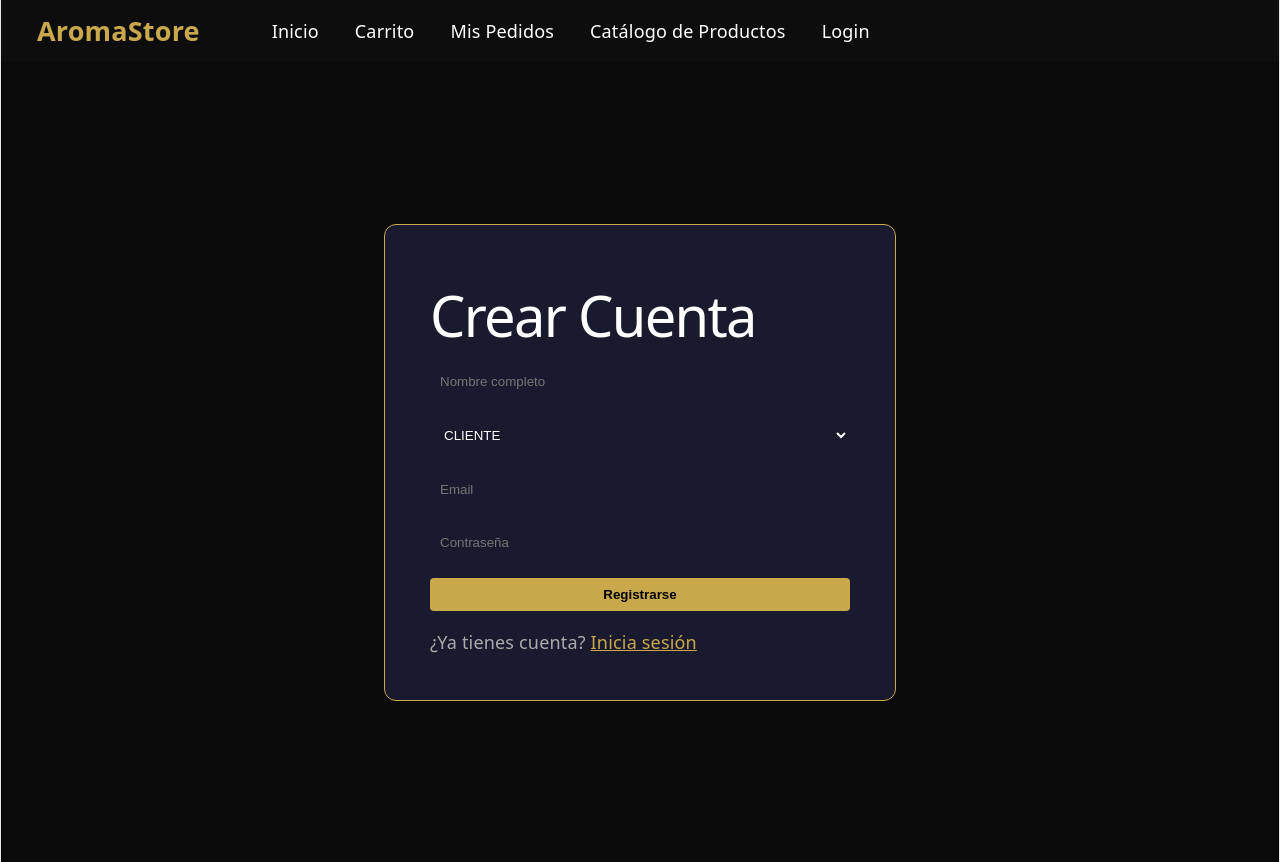
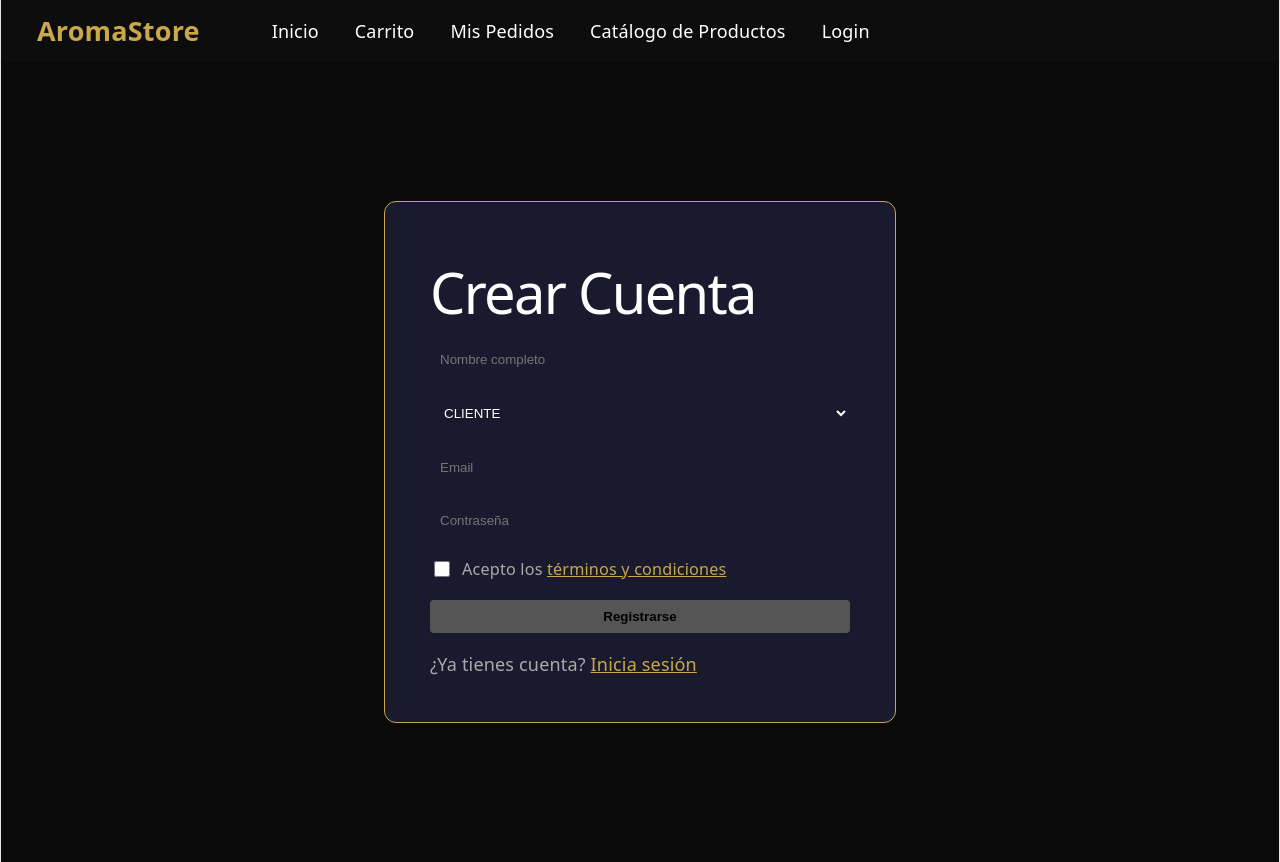
Before and after one commit to Diego-Back-End/aromastore-frontend, a React (Vite) app: page /registro in a window 1280 px wide. Built offline with nearby package versions, Linux system fonts and the light colour scheme.

Commit message:
feat: checkbox términos y condiciones en registro

```diff
--- a/src/pages/Registro.jsx
+++ b/src/pages/Registro.jsx
@@ -7,6 +7,7 @@ function Registro() {
   const [email, setEmail] = useState('')
   const [password, setPassword] = useState('')
   const [rol, setRol] = useState('CLIENTE')
+  const [aceptaTerminos, setAceptaTerminos] = useState(false)
   const navigate = useNavigate()
 
   const handleRegistro = async (e) => {
@@ -74,7 +75,31 @@ function Registro() {
             onChange={e => setPassword(e.target.value)}
             style={{ padding: '0.5rem', borderRadius: '4px', border: '1px solid #1a1a2e', backgroundColor: '#1a1a2e', color: '#ffffff' }}
           />
-          <button onClick={handleRegistro} style={{ padding: '0.5rem', borderRadius: '4px', backgroundColor: '#c9a84c', color: '#000000', fontWeight: 'bold', border: 'none', cursor: 'pointer' }}>
+          <div style={{ display: 'flex', alignItems: 'center', gap: '0.5rem' }}>
+            <input
+              type="checkbox"
+              id="terminos"
+              checked={aceptaTerminos}
+              onChange={e => setAceptaTerminos(e.target.checked)}
+              style={{ cursor: 'pointer', accentColor: '#c9a84c', width: '16px', height: '16px' }}
+            />
+            <label htmlFor="terminos" style={{ color: '#aaaaaa', fontSize: '0.9rem' }}>
+              Acepto los{' '}
+              <a href="/terminos" target="_blank" style={{ color: '#c9a84c' }}>
+                términos y condiciones
+              </a>
+            </label>
+          </div>
+          <button
+            onClick={handleRegistro}
+            disabled={!aceptaTerminos}
+            style={{
+              padding: '0.5rem', borderRadius: '4px',
+              backgroundColor: aceptaTerminos ? '#c9a84c' : '#555555',
+              color: '#000000', fontWeight: 'bold', border: 'none',
+              cursor: aceptaTerminos ? 'pointer' : 'not-allowed'
+            }}
+          >
             Registrarse
           </button>
           <p style={{ color: '#aaaaaa' }}>¿Ya tienes cuenta? <Link to="/login" style={{ color: '#c9a84c' }}>Inicia sesión</Link></p>
```
